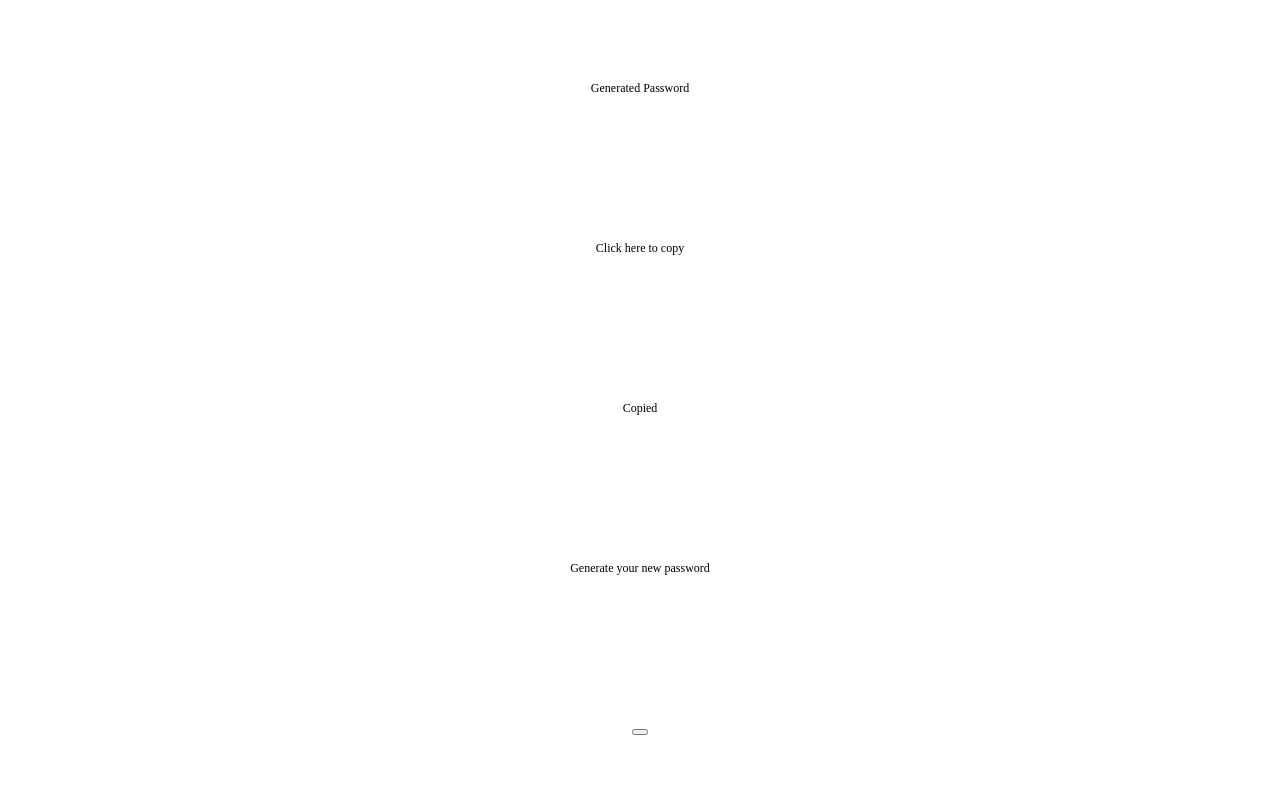
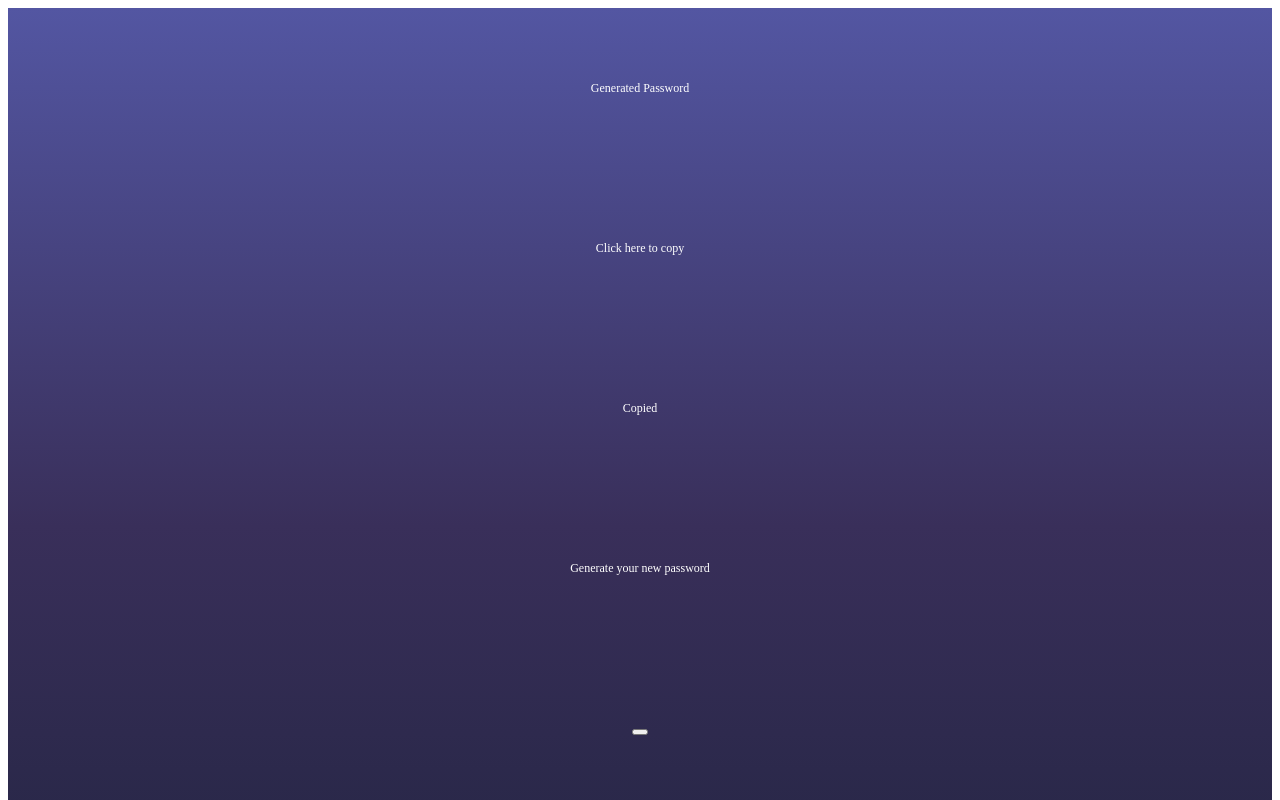
Before and after one commit to hRebb/password-gen, a React (Vite) app: page / in a window 1280 px wide. Shown: the top 800 px of the page. Built offline with nearby package versions, Linux system fonts and the light colour scheme.

Commit message:
general background

```diff
--- a/src/App.css
+++ b/src/App.css
@@ -2,6 +2,8 @@ main {
   text-align: center;
   vertical-align: center;
   font-size: 12px;
-  line-height: 20vh; }
+  line-height: 20vh;
+  background: transparent linear-gradient(0deg, #10007A 10%, #0D1B2A 30%, #392F5A 73%, #5356A2 100%);
+  color: white; }
 
 /*# sourceMappingURL=App.css.map */
--- a/src/App.scss
+++ b/src/App.scss
@@ -1,6 +1,19 @@
+@mixin darkGradient($direction) {
+  background: transparent linear-gradient(
+    $direction + deg,
+    #10007A 10%,
+    #0D1B2A 30%,
+    #392F5A 73%,
+    #5356A2 100%
+  )
+}
+
+
 main {
   text-align: center;
   vertical-align: center;
   font-size: 12px;
   line-height: 20vh;
+  @include darkGradient(0);
+  color: white;
 }
```
